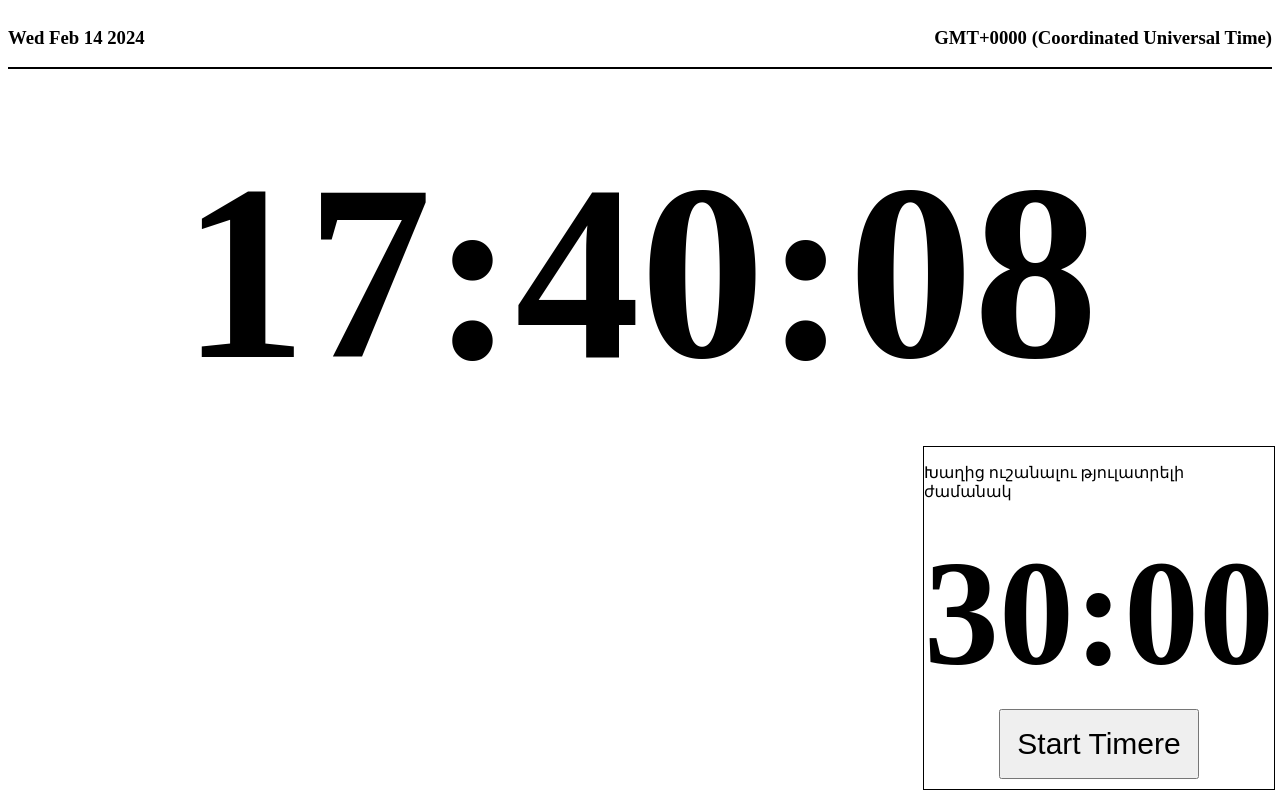
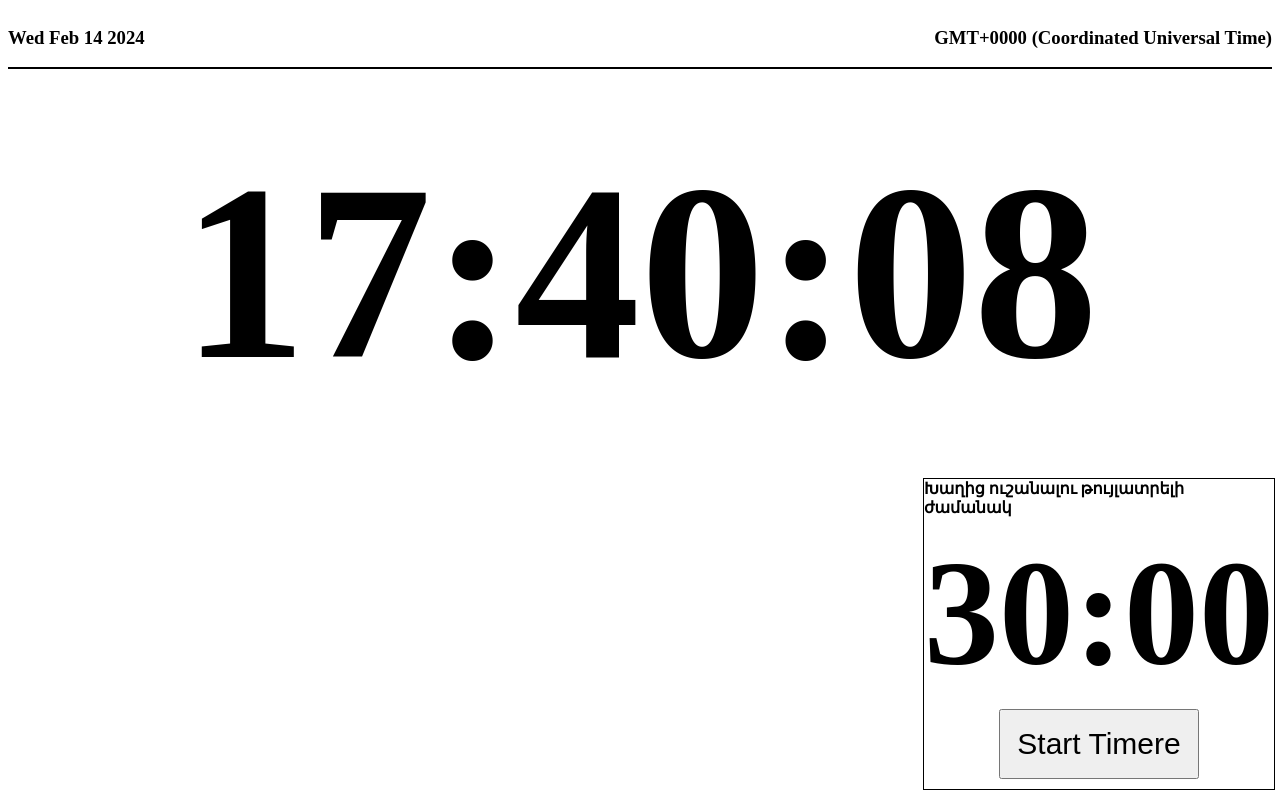
Before and after one commit to ash011/ash011.github.io, a plain HTML site: page chess_time/index.html in a window 1280 px wide. Drawn offline with Linux system fonts and the light colour scheme.

Commit message:
change in chess time

```diff
--- a/chess_time/index.html
+++ b/chess_time/index.html
@@ -11,7 +11,7 @@
 <div class="line" class="containers"></div>
 <div class="real_time"><h1 id="real_time"></h1></div>
 <div class="containers timer">
-  <p>Խաղից ուշանալու թյուլատրելի ժամանակ</p>
+  <b>Խաղից ուշանալու թույլատրելի ժամանակ</b>
   <h2>30:00</h2>
   <button id="start_button">Start Timere</button>
 </div>
```
